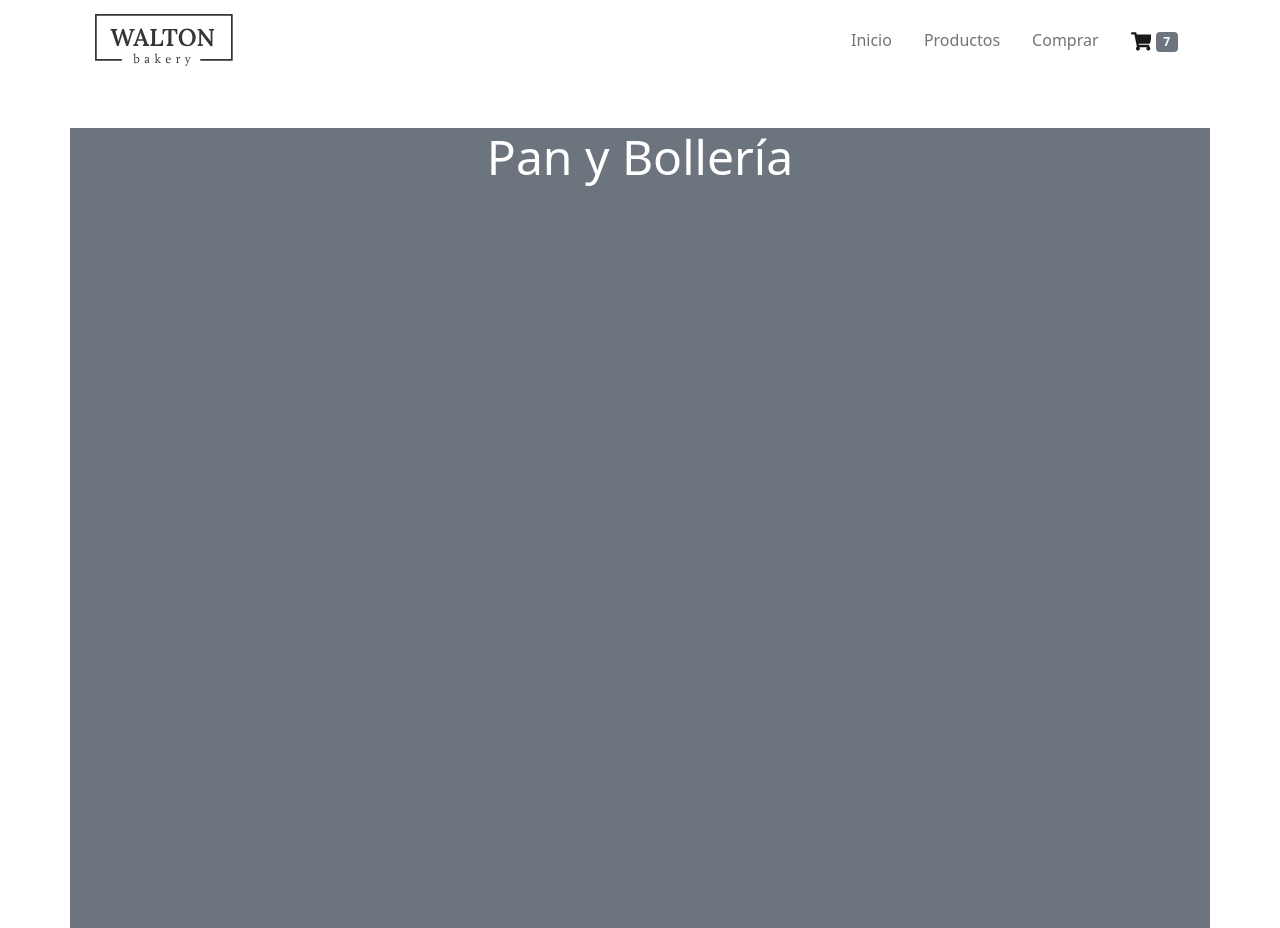
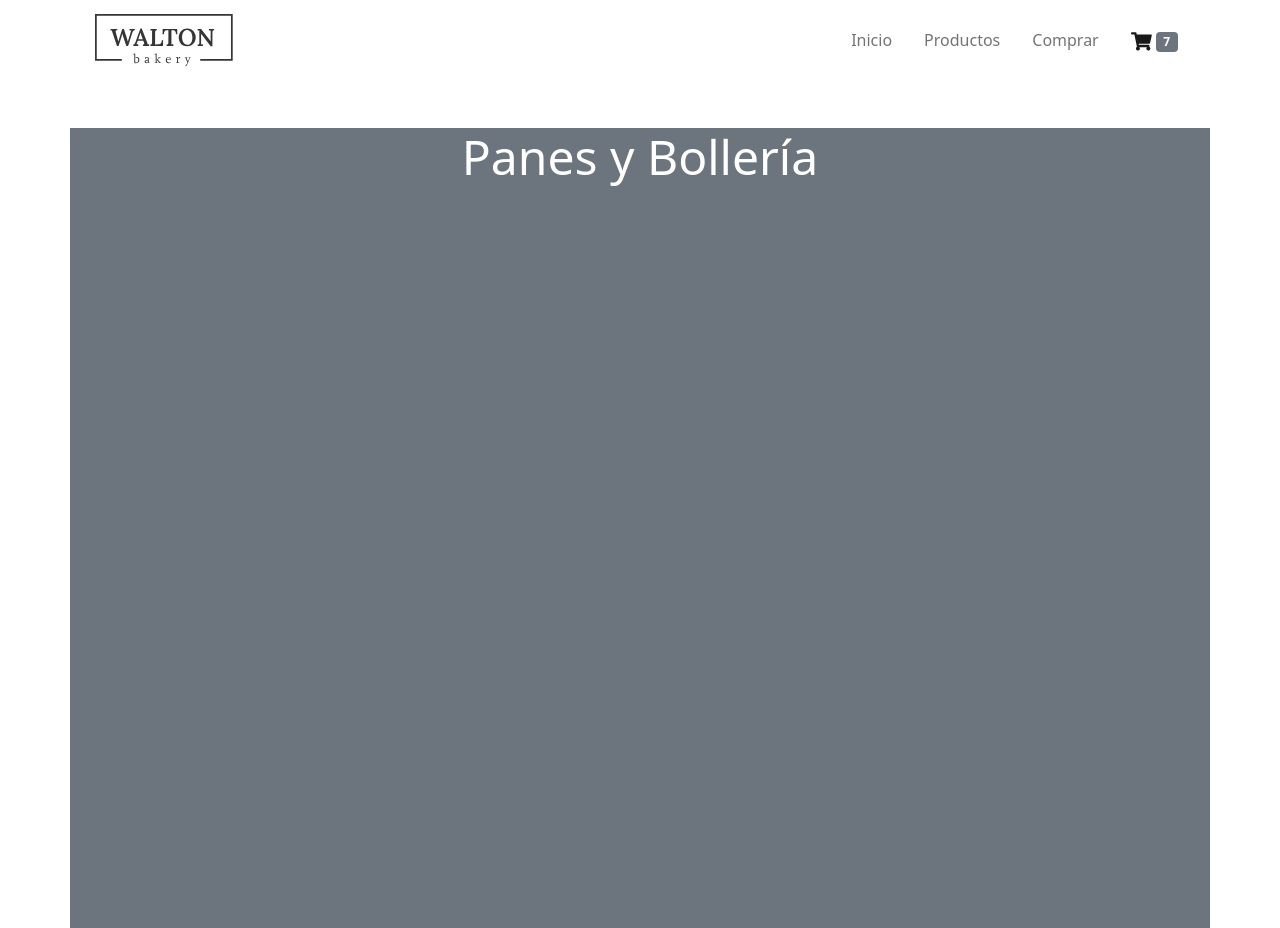
Before and after one commit to germanWalton/ecommerceReact, a React (Create React App) app in the folder my-app/: page / in a window 1280 px wide. Built offline with nearby package versions, Linux system fonts and the light colour scheme.

Commit message:
Modificaciones entrega 4

```diff
--- a/my-app/src/App.js
+++ b/my-app/src/App.js
@@ -1,6 +1,7 @@
 import './App.css';
 import NavBar from './components/NavBar';
 import {Container} from 'react-bootstrap';
+import ItemListContainer from './components/ItemListContainer';
 
 function App() {
   return (
@@ -9,12 +10,11 @@ function App() {
       <header>
         <NavBar/>
       </header>
-
-     </Container>
+    </Container>
 
     <Container className="bg-secondary">
-      <div className="text-white text-center mt-5"> <h1>Pan y Bollería</h1></div>
-     </Container>
+      <ItemListContainer greeting="Panes y Bollería"/>
+    </Container>
 
 </>
 
--- a/my-app/src/components/CartWidget.js
+++ b/my-app/src/components/CartWidget.js
@@ -1,11 +1,13 @@
 import {FaShoppingCart} from 'react-icons/fa';
-import ItemListContainer from './ItemListContainer';
 import '../css/cartWidget.css';
 
-function CartWidget () {
+const CartWidget = (props)=> {
+  const {itemCount} = props;
+  const itemCountTag = itemCount>0?<span className="badge bg-secondary">{itemCount}</span>:"";
   return (
+
   <div className="cartContainer">
-     <FaShoppingCart className="cart"/> <ItemListContainer itemCount="7"/>
+     <FaShoppingCart className="cart me-1"/>{itemCountTag}
    </div>
   );
 }
--- a/my-app/src/components/ItemListContainer.js
+++ b/my-app/src/components/ItemListContainer.js
@@ -2,11 +2,11 @@
 
 
 const ItemListContainer = (props) => {
-  const {itemCount} = props;
-  const itemCountTag = itemCount>0?<span className="badge bg-secondary">{itemCount}</span>:"";
+  const {greeting} = props;
+  const greetingUi = <div className="text-white text-center mt-5"> <h1>{greeting}</h1></div>;
 
   return (
-          itemCountTag
+          greetingUi
           )
 }
 
--- a/my-app/src/components/NavBar.js
+++ b/my-app/src/components/NavBar.js
@@ -17,7 +17,7 @@ function NavBar() {
         <Nav.Link href="#home" className="me-3">Inicio </Nav.Link>
         <Nav.Link href="#link" className="me-3">Productos</Nav.Link>
         <Nav.Link href="#link" className="me-3">Comprar</Nav.Link>
-        <Nav.Link href="#link" className="active"> <CartWidget/></Nav.Link>
+        <Nav.Link href="#link" className="active"> <CartWidget itemCount="7"/></Nav.Link>
 
 
       </Nav>
```
